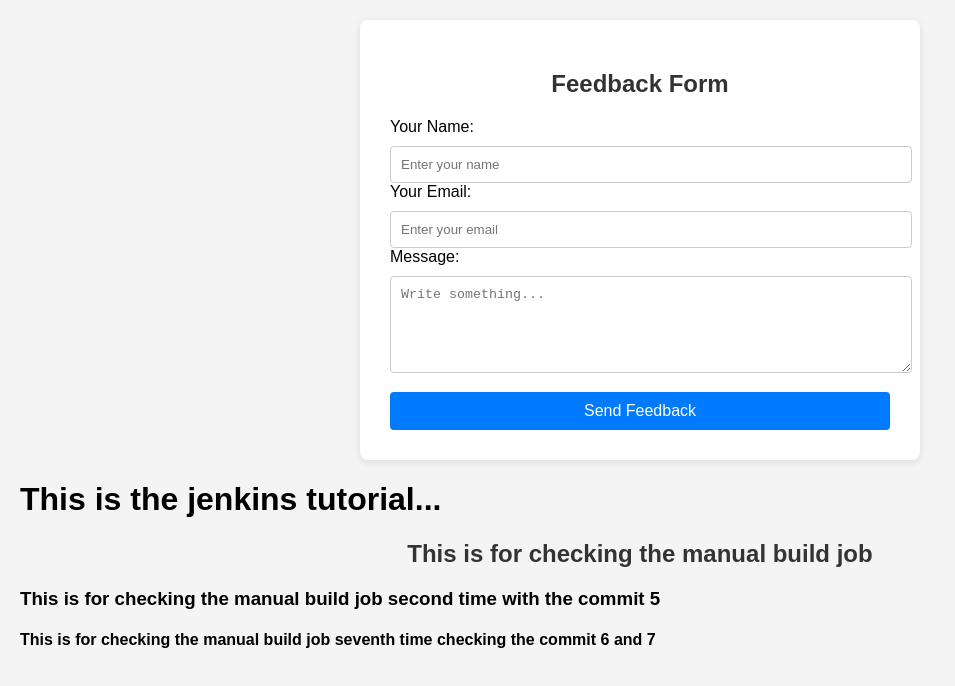
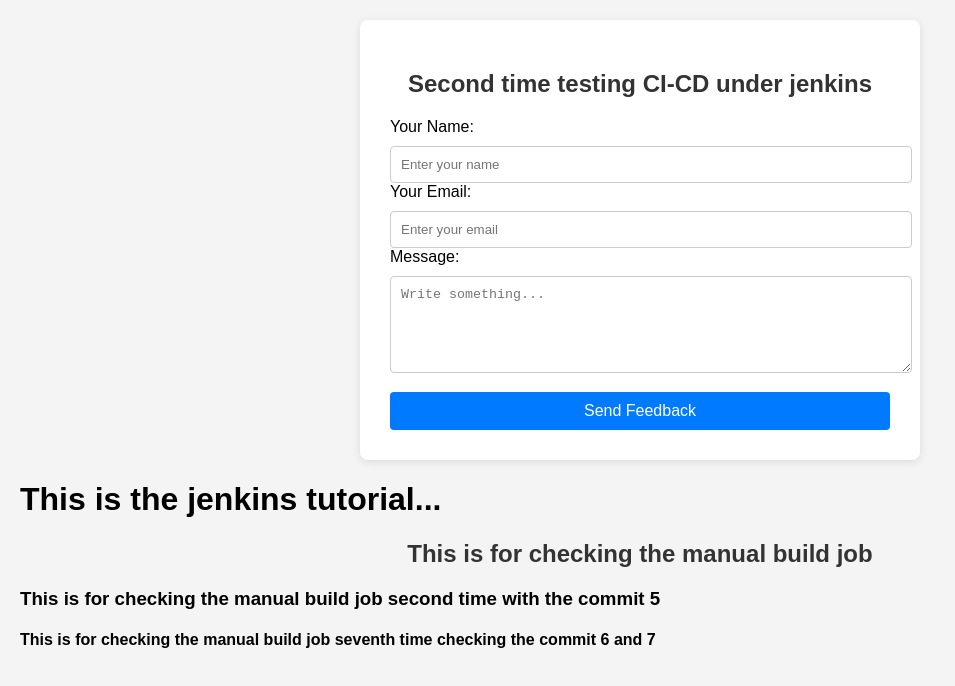
Before and after one commit to ThisIsSagarKaushik/Jenkins, a plain HTML site: page index.html in a window 1280 px wide. Shown: the whole page, without its empty margins (0-955 px from the left). Drawn offline with Linux system fonts and the light colour scheme.

Commit message:
newchange

```diff
--- a/index.html
+++ b/index.html
@@ -46,7 +46,7 @@
 </head>
 <body>
   <div class="container">
-    <h2>Feedback Form</h2>
+    <h2>Second time testing CI-CD under jenkins</h2>
     <form>
       <label for="name">Your Name:</label>
       <input type="text" id="name" name="name" placeholder="Enter your name">
```
